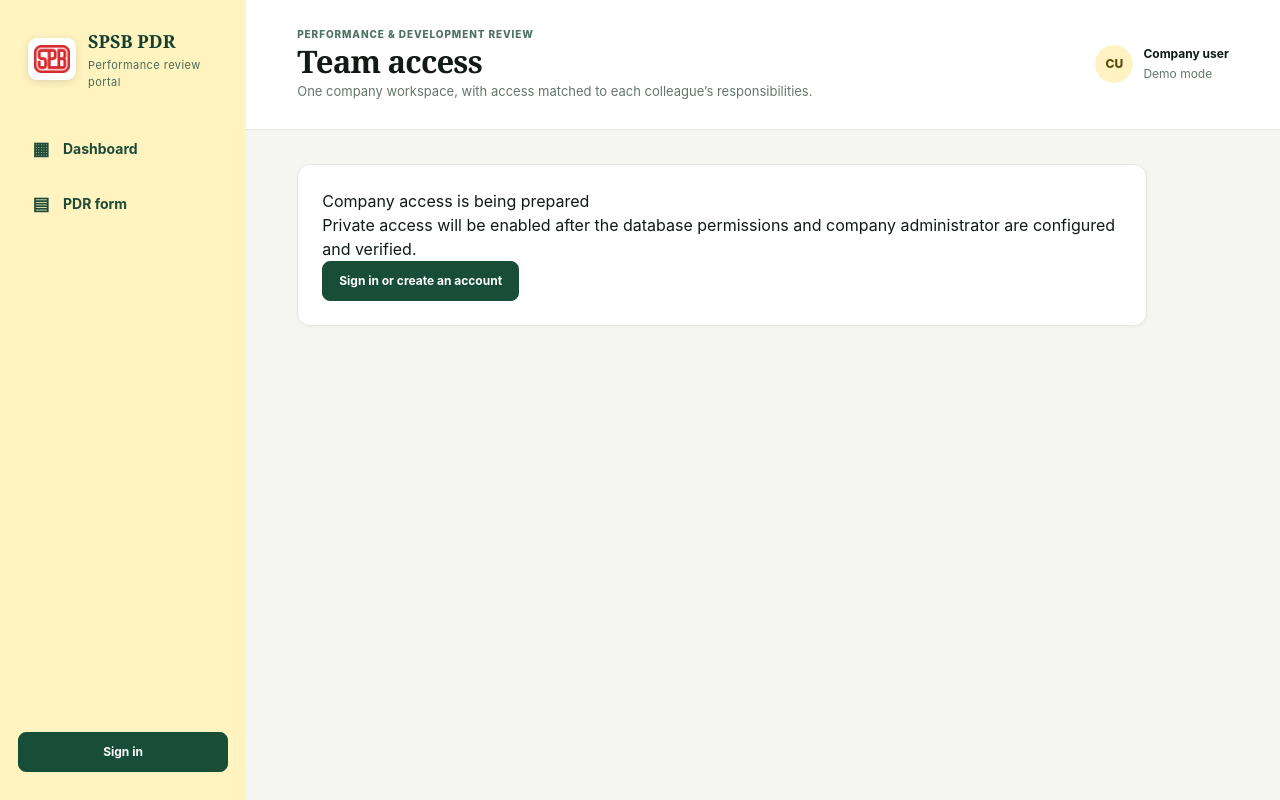
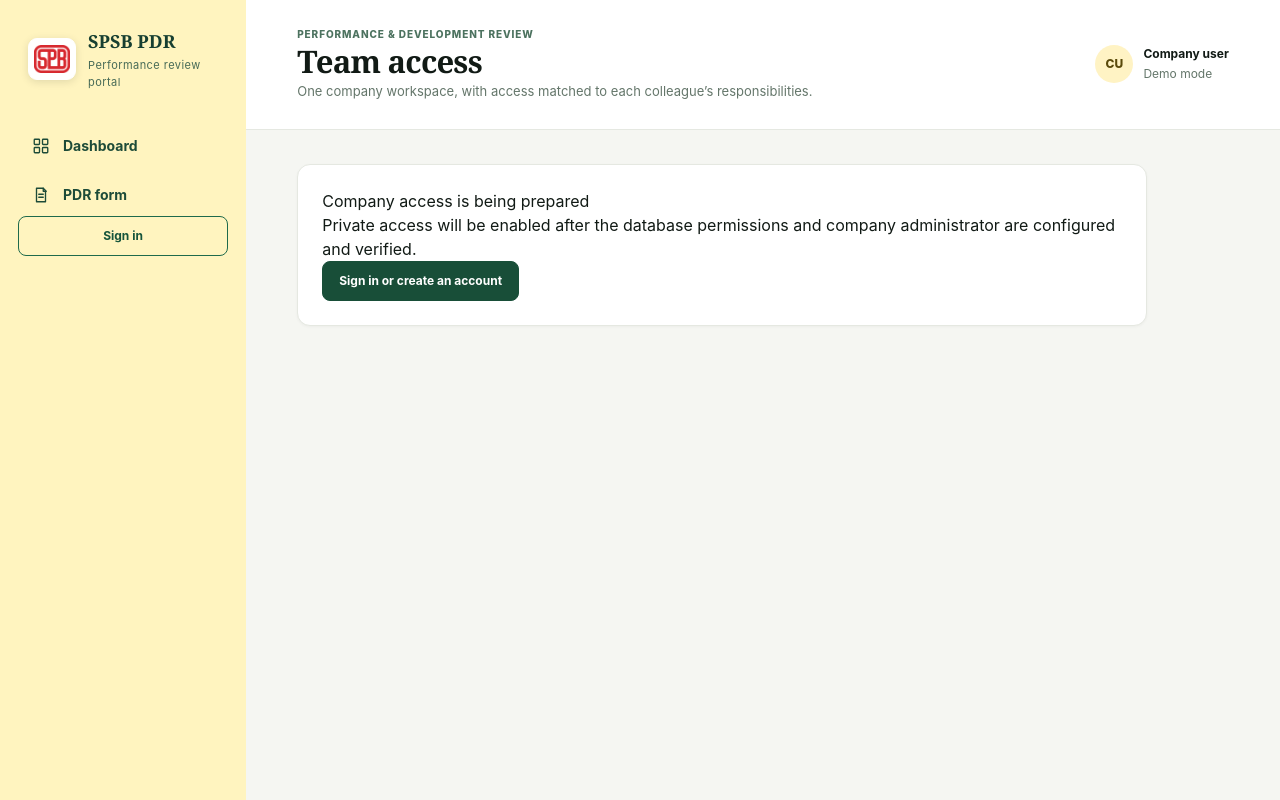
Before and after one commit to Aabrashi03/pms-report, a Next.js app: page /team in a window 1280 px wide. Built offline with nearby package versions, Linux system fonts and the light colour scheme.

Commit message:
Polish portal navigation and account identity

```diff
--- a/app/executive-design.css
+++ b/app/executive-design.css
@@ -87,3 +87,6 @@
 /* Keep the red SPSB mark crisp and distinct from the green navigation. */
 .brand-mark.brand-logo{width:48px;height:42px;padding:5px;background:#fff;border:1px solid #fff;border-radius:9px;box-shadow:0 2px 8px #071b121f}
 .brand-mark.brand-logo img{display:block;width:100%;height:100%;object-fit:contain}
+.sidebar-account{border-top-color:#dfc65d}.sidebar-account>span{border:1px solid #d6b84d}.sidebar-account small{color:#486b57}.sidebar-signout{color:#15543b;border-color:#1f6a4b;background:transparent}.sidebar-signout:hover{background:#15543b;color:#fff}
+.sidebar nav a.active{box-shadow:inset 4px 0 #15543b,0 1px 2px #173f3114}
+.mobile-bottom-nav a svg{width:20px;height:20px}
--- a/app/globals.css
+++ b/app/globals.css
@@ -11,8 +11,8 @@ button, a { -webkit-tap-highlight-color:transparent; }
 .brand { display:flex; align-items:center; gap:12px; padding:0 10px 34px; }
 .brand-mark { display:grid; place-items:center; width:38px; height:38px; border-radius:10px; background:var(--lime); color:var(--green); font-family:Georgia,serif; font-size:24px; font-weight:800; }
 .brand strong,.brand small { display:block; }.brand strong { font-family:Georgia,serif; font-size:18px; }.brand small { color:#aac4b7; font-size:11px; margin-top:2px; letter-spacing:.04em; }
-.sidebar nav { display:grid; gap:6px; }.sidebar nav a { display:flex; align-items:center; gap:12px; color:#c8dad1; text-decoration:none; padding:11px 13px; border-radius:9px; font-weight:650; font-size:14px; }.sidebar nav a span { width:20px; font-size:18px; text-align:center; }.sidebar nav a:hover,.sidebar nav a.active { background:#245d49; color:#fff; }.sidebar nav a.active { box-shadow:inset 3px 0 var(--lime); }
-.sidebar>.button { margin-top:auto; }
+.sidebar nav { display:grid; gap:6px; }.sidebar nav a { display:flex; align-items:center; gap:12px; color:#c8dad1; text-decoration:none; padding:11px 13px; border-radius:9px; font-weight:650; font-size:14px; }.sidebar nav a span { display:grid;place-items:center;width:20px;flex:0 0 20px; }.sidebar nav a svg { width:18px;height:18px; }.sidebar nav a:hover,.sidebar nav a.active { background:#245d49; color:#fff; }.sidebar nav a.active { box-shadow:inset 3px 0 var(--lime); }
+.sidebar-account{display:flex;align-items:center;gap:10px;margin-top:auto;padding:14px 9px 10px;border-top:1px solid #376a58}.sidebar-account>span{display:grid;place-items:center;width:34px;height:34px;flex:0 0 34px;border-radius:50%;background:#fff;color:#174f3b;font-size:11px;font-weight:800}.sidebar-account strong,.sidebar-account small{display:block}.sidebar-account strong{font-size:12px}.sidebar-account small{margin-top:3px;color:#aac4b7;font-size:10px}.sidebar-signout{min-height:38px;background:transparent;color:#fff;border-color:#709687}.sidebar-signout:hover{background:#fff;color:#174f3b}
 .content-frame { width:calc(100% - 246px); margin-left:246px; }
 .topbar { min-height:122px; padding:27px clamp(24px,4vw,56px); background:#fff; border-bottom:1px solid var(--line); display:flex; align-items:center; gap:18px; }.topbar h1 { margin:2px 0 4px; font:700 31px/1.1 Georgia,serif; }.topbar p { margin:0; color:var(--muted); font-size:13px; }.topbar .eyebrow { color:#4c725f; }.eyebrow { margin:0 0 5px; color:#5d7667; font-size:10px!important; font-weight:800; letter-spacing:.14em; text-transform:uppercase; }
 .user-chip { display:flex; align-items:center; gap:10px; margin-left:auto; }.user-chip>span { display:grid; place-items:center; width:38px; height:38px; border-radius:50%; background:#e0eadf; color:var(--green); font-weight:800; font-size:12px; }.user-chip strong,.user-chip small { display:block; font-size:12px; }.user-chip small { color:var(--muted); margin-top:2px; }.menu-button { display:none; border:0; background:transparent; font-size:22px; }
@@ -50,7 +50,8 @@ button, a { -webkit-tap-highlight-color:transparent; }
 @media (max-width:800px) {
   .sidebar { width:min(300px,calc(100vw - 44px)); padding-top:max(24px,env(safe-area-inset-top)); padding-bottom:max(20px,env(safe-area-inset-bottom)); overflow-y:auto; visibility:hidden; }
   .sidebar-open { visibility:visible; }
-  .navigation-close { display:block; margin:0 0 14px auto; }
+  .navigation-close { display:flex;align-items:center;gap:6px;width:auto;height:38px;padding:0 11px;margin:0 0 14px auto;color:#174f3b;font-size:12px;font-weight:800; }
+  .navigation-close span:first-child{font-size:20px;line-height:1}
   .sidebar nav a,.button,.row-action,.icon-button,.menu-button,.card-actions button,.person-button { min-height:44px; }
   .icon-button,.menu-button { min-width:44px; flex-shrink:0; }
   .sidebar nav a { font-size:16px; }
--- a/components/app-shell.tsx
+++ b/components/app-shell.tsx
@@ -8,8 +8,18 @@ import { createClient } from '@/lib/supabase/client';
 import { canOpenWorkspacePath, visibleWorkspacePaths } from '@/lib/role-navigation';
 
 const nav = [
-  ["/", "Dashboard", "▦"], ["/pdr", "PDR form", "▤"], ["/staff", "Staff", "♙"], ["/cycles", "Cycles", "◷"], ["/reports", "Reports", "↗"], ["/team", "Team access", "♙"],
+  ["/", "Dashboard", "dashboard"], ["/pdr", "PDR form", "form"], ["/staff", "Staff", "staff"], ["/cycles", "PDR cycle", "cycle"], ["/reports", "Reports", "report"], ["/team", "User access", "access"],
 ] as const;
+
+function NavIcon({name}:{name:typeof nav[number][2]}) {
+  const common={viewBox:"0 0 24 24",fill:"none",stroke:"currentColor",strokeWidth:1.8,strokeLinecap:"round" as const,strokeLinejoin:"round" as const,"aria-hidden":true};
+  if(name==="dashboard")return <svg {...common}><rect x="3" y="3" width="7" height="7" rx="1"/><rect x="14" y="3" width="7" height="7" rx="1"/><rect x="3" y="14" width="7" height="7" rx="1"/><rect x="14" y="14" width="7" height="7" rx="1"/></svg>;
+  if(name==="form")return <svg {...common}><path d="M6 3h9l3 3v15H6z"/><path d="M15 3v4h4M9 11h6M9 15h6"/></svg>;
+  if(name==="staff")return <svg {...common}><circle cx="9" cy="8" r="3"/><circle cx="17" cy="9" r="2"/><path d="M3.5 20c.5-4 2.3-6 5.5-6s5 2 5.5 6M14 15c3.5-.5 5.5 1.2 6 4"/></svg>;
+  if(name==="cycle")return <svg {...common}><path d="M20 7V3l-2 2a8 8 0 1 0 2 8"/><path d="M12 7v5l3 2"/></svg>;
+  if(name==="report")return <svg {...common}><path d="M4 20V10M10 20V4M16 20v-7M22 20H2"/></svg>;
+  return <svg {...common}><circle cx="8" cy="8" r="3"/><path d="M3 20c.5-4 2.2-6 5-6 2 0 3.5 1 4.3 3M16 11v8M12 15h8"/></svg>;
+}
 
 export function AppShell({ title, subtitle, children }: { title: string; subtitle: string; children: React.ReactNode }) {
   const pathname = usePathname();
@@ -71,10 +81,11 @@ export function AppShell({ title, subtitle, children }: { title: string; subtitl
   return <div className="app-frame">
     <a className="skip-link" href="#main-content">Skip to content</a>
     <aside ref={sidebar} id="main-navigation" className={`sidebar ${open ? "sidebar-open" : ""}`} inert={mobile && !open} aria-label="Workspace navigation">
-      <button className="icon-button navigation-close" aria-label="Close navigation" onClick={() => setOpen(false)}>×</button>
+      <button className="icon-button navigation-close" aria-label="Close navigation" onClick={() => setOpen(false)}><span aria-hidden>×</span><span>Close</span></button>
       <div className="brand"><span className="brand-mark brand-logo"><img src="/spb-logo.png" alt="SPB"/></span><span><strong>SPSB PDR</strong><small>Performance review portal</small></span></div>
-      <nav aria-label="Main navigation">{visibleNav.map(([href, label, icon]) => <Link href={href} key={href} onClick={() => setOpen(false)} aria-current={pathname === href ? "page" : undefined} className={pathname === href ? "active" : ""}><span aria-hidden>{icon}</span>{access?.role==='employee'&&href==='/pdr'?'My PDR':label}</Link>)}</nav>
-      {signedIn?<button type="button" className="button" disabled={signingOut} onClick={signOut}>{signingOut?'Signing out…':'Sign out'}</button>:<Link href="/login" className="button" onClick={() => setOpen(false)}>Sign in</Link>}
+      <nav aria-label="Main navigation">{visibleNav.map(([href, label, icon]) => <Link href={href} key={href} onClick={() => setOpen(false)} aria-current={pathname === href ? "page" : undefined} className={pathname === href ? "active" : ""}><span aria-hidden><NavIcon name={icon}/></span>{access?.role==='employee'&&href==='/pdr'?'My PDR':label}</Link>)}</nav>
+      {signedIn&&<div className="sidebar-account"><span>{userInitials||'HR'}</span><div><strong>{userName}</strong><small>{roleLabel}</small></div></div>}
+      {signedIn?<button type="button" className="button sidebar-signout" disabled={signingOut} onClick={signOut}>{signingOut?'Signing out…':'Sign out'}</button>:<Link href="/login" className="button sidebar-signout" onClick={() => setOpen(false)}>Sign in</Link>}
     </aside>
     {open && <button className="scrim" aria-label="Close navigation" tabIndex={-1} onClick={() => setOpen(false)} />}
     <div className="content-frame" inert={mobile && open}>
@@ -84,6 +95,6 @@ export function AppShell({ title, subtitle, children }: { title: string; subtitl
         {teamsEnabled ? checking ? <div className="state-card">Checking company access…</div> : accessError ? <div className="state-card"><h2>Company access required</h2><p>{accessError}</p><Link className="button" href="/login">Return to sign in</Link></div> : !routeAllowed ? <div className="state-card"><h2>Page not available</h2><p>Your company role does not permit access to this page.</p><Link className="button" href={access?.role==='employee'?'/pdr':'/'}>Open your workspace</Link></div> : <><p className="scope-banner">{scope}{access && ['manager','viewer'].includes(access.role)?' · Read-only access; contact HR for updates.':''}</p>{children}</> : children}
       </main>
     </div>
-    <nav className="mobile-bottom-nav" aria-label="Quick navigation" inert={mobile&&open}>{visibleNav.map(([href,label,icon])=><Link key={href} href={href} aria-current={pathname===href?'page':undefined}><span aria-hidden>{icon}</span>{access?.role==='employee'&&href==='/pdr'?'My PDR':label==='Dashboard'?'Overview':label==='Team access'?'Team':label}</Link>)}</nav>
+    <nav className="mobile-bottom-nav" aria-label="Quick navigation" inert={mobile&&open}>{visibleNav.map(([href,label,icon])=><Link key={href} href={href} aria-current={pathname===href?'page':undefined}><span aria-hidden><NavIcon name={icon}/></span>{access?.role==='employee'&&href==='/pdr'?'My PDR':label==='Dashboard'?'Overview':label==='User access'?'Access':label==='PDR cycle'?'Cycle':label}</Link>)}</nav>
   </div>;
 }
```
